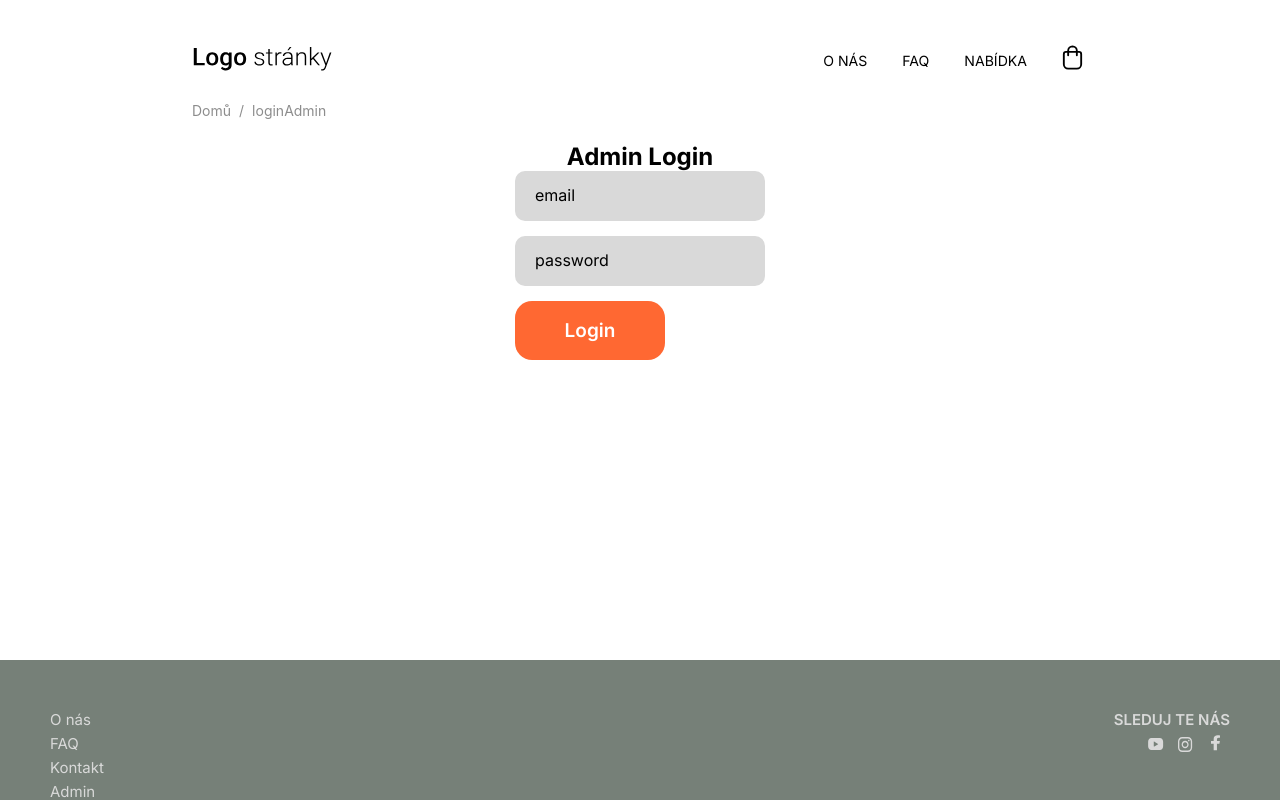
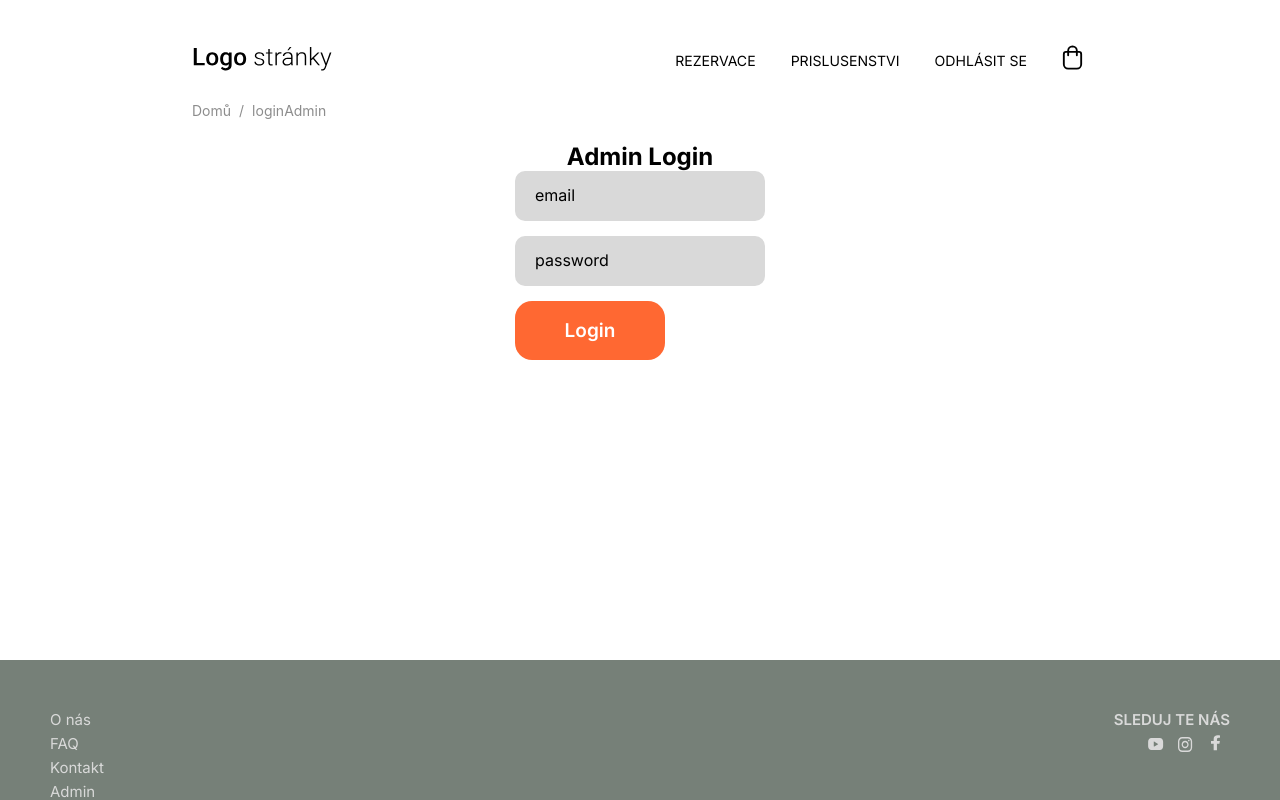
Before and after one commit to Mates061011/Voziky, a React (Vite) app in the folder frontend/: page /#/loginAdmin in a window 1280 px wide. Built offline with nearby package versions, Linux system fonts and the light colour scheme; no server answers; sample sign-in values are in the browser's storage.

Commit message:
Backend cors fix

```diff
--- a/frontend/src/components/navigation/Navigation.tsx
+++ b/frontend/src/components/navigation/Navigation.tsx
@@ -1,4 +1,4 @@
-import React from "react";
+import { useEffect, useState } from "react";
 import { Link, useLocation, useNavigate } from "react-router-dom";
 import Drawer from "@mui/material/Drawer";
 import Box from "@mui/material/Box";
@@ -10,16 +10,19 @@ import ListItemText from "@mui/material/ListItemText";
 import Divider from "@mui/material/Divider";
 import Logo from "./SiteLogo.svg";
 import "./navigation.css";
-import { Breadcrumb } from 'antd';
-import { Badge } from 'antd';
-import Cart from '../../assets/cart.svg';
-import { useCart } from '../../context/CartContext'; // Import the useCart hook
+import { Breadcrumb } from "antd";
+import { Badge } from "antd";
+import Cart from "../../assets/cart.svg";
+import { useCart } from "../../context/CartContext"; // Import the useCart hook
 
 export default function Navigation() {
   const location = useLocation();
   const navigate = useNavigate();
   const pathSnippets = location.pathname.split("/").filter((i) => i);
-  const [drawerOpen, setDrawerOpen] = React.useState(false);
+  const [drawerOpen, setDrawerOpen] = useState(false);
+  const [isAuthenticated, setIsAuthenticated] = useState(
+    !!localStorage.getItem("token")
+  );
 
   const { cart } = useCart(); // Access the cart state from the context
 
@@ -28,16 +31,36 @@ export default function Navigation() {
   };
 
   const handleCartClick = () => {
-    localStorage.setItem('currentStep', '0'); // Update localStorage
-    navigate('/Objednat'); // Redirect to /Objednat
+    localStorage.setItem("currentStep", "0"); // Update localStorage
+    navigate("/Objednat"); // Redirect to /Objednat
   };
+
+  const handleLogout = () => {
+    localStorage.removeItem("token"); // Remove the token
+    setIsAuthenticated(false); // Update authentication state
+    navigate("/"); // Redirect to home page
+  };
+
+  useEffect(() => {
+    const handleStorageChange = () => {
+      setIsAuthenticated(!!localStorage.getItem("token"));
+    };
+
+    // Listen for storage changes
+    window.addEventListener("storage", handleStorageChange);
+
+    return () => {
+      // Clean up the event listener
+      window.removeEventListener("storage", handleStorageChange);
+    };
+  }, []);
 
   const breadcrumbItems = [
     <Breadcrumb.Item key="/">
       <Link to="/">Domů</Link>
     </Breadcrumb.Item>,
     ...pathSnippets.map((_, index) => {
-      const url = `/${pathSnippets.slice(0, index + 1).join('/')}`;
+      const url = `/${pathSnippets.slice(0, index + 1).join("/")}`;
       return (
         <Breadcrumb.Item key={url}>
           <Link to={url}>{pathSnippets[index]}</Link>
@@ -57,11 +80,32 @@ export default function Navigation() {
 
         {/* Desktop Nav Links */}
         <div className="nav-links-cont">
-          <Link className="nav-link" to="/">O NÁS</Link>
-          <Link className="nav-link" to="/FAQ">FAQ</Link>
-          <Link className="nav-link" to="/Nabidka">NABÍDKA</Link>
+          {!isAuthenticated ? (
+            <>
+              <Link className="nav-link" to="/">
+                O NÁS
+              </Link>
+              <Link className="nav-link" to="/FAQ">
+                FAQ
+              </Link>
+              <Link className="nav-link" to="/Nabidka">
+                NABÍDKA
+              </Link>
+            </>
+          ) : (
+            <>
+              <Link className="nav-link" to="/adminPanel">
+                REZERVACE
+              </Link>
+              <Link className="nav-link" to="/adminPanelItem">
+                PRISLUSENSTVI
+              </Link>
+              <button className="nav-link logout-button" onClick={handleLogout}>
+                ODHLÁSIT SE
+              </button>
+            </>
+          )}
         </div>
-
 
         <div className="nav-button-icon">
           <button onClick={handleCartClick} className="cart-button">
@@ -103,9 +147,23 @@ export default function Navigation() {
                 <ListItemButton component={Link} to="/">
                   <ListItemText primary="Domů" />
                 </ListItemButton>
-                <ListItemButton component={Link} to="/Nabidka">
-                  <ListItemText primary="NABÍDKA" />
-                </ListItemButton>
+                {!isAuthenticated ? (
+                  <ListItemButton component={Link} to="/Nabidka">
+                    <ListItemText primary="NABÍDKA" />
+                  </ListItemButton>
+                ) : (
+                  <>
+                    <ListItemButton component={Link} to="/Dashboard">
+                      <ListItemText primary="DASHBOARD" />
+                    </ListItemButton>
+                    <ListItemButton component={Link} to="/Settings">
+                      <ListItemText primary="NASTAVENÍ" />
+                    </ListItemButton>
+                    <ListItemButton onClick={handleLogout}>
+                      <ListItemText primary="ODHLÁSIT SE" />
+                    </ListItemButton>
+                  </>
+                )}
               </List>
               <Divider />
               <h4>Soc site (Ikony)</h4>
--- a/frontend/src/pages/admin/Admin.tsx
+++ b/frontend/src/pages/admin/Admin.tsx
@@ -18,12 +18,16 @@ const LoginForm: React.FC = () => {
       // Store the token in localStorage
       localStorage.setItem('token', token);
 
+
       // Redirect to the Admin Panel
       navigate('/adminPanel');
+
+      window.location.reload();
     } catch (error) {
       setError('Invalid credentials');
     }
   };
+
 
   return (
     <div style={{display: 'flex', flexDirection: 'column', alignItems: 'center'}}>
```
Also changed, not shown: 1 other file (tests, documents, lock files or other folders).
